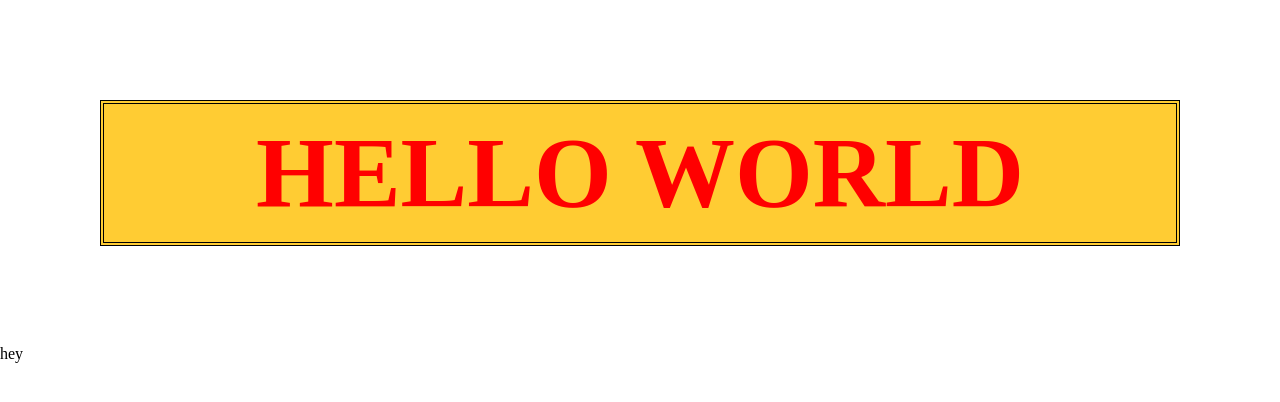
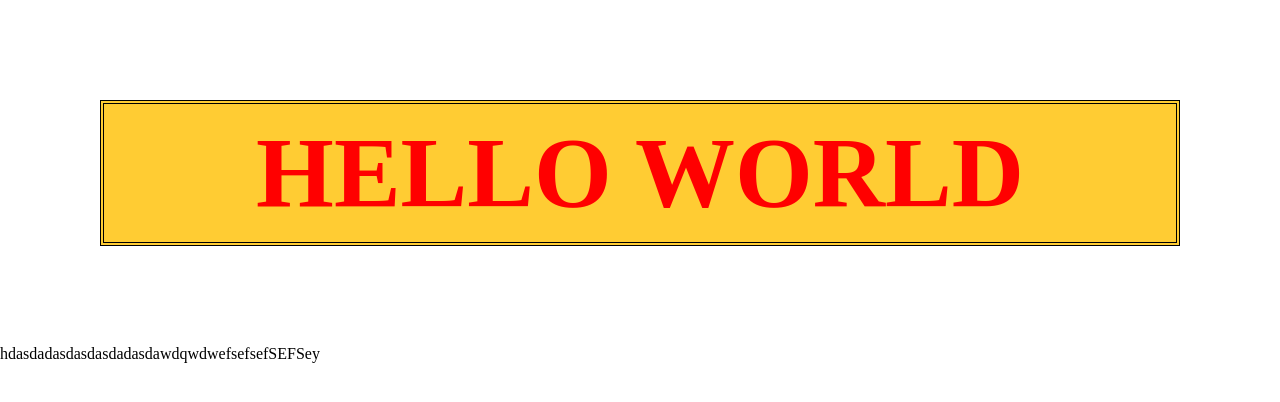
Before and after one commit to Zhuravelb/test, a plain HTML site: page index.html in a window 1280 px wide. Drawn offline with nearby package versions, Linux system fonts and the light colour scheme.

Commit message:
test ydalenka

```diff
--- a/index.html
+++ b/index.html
@@ -12,7 +12,7 @@
 </head>
 <body>
   <h1 class="first">hello World</h1>
-  <p>hey</p>
+  <p>hdasdadasdasdasdadasdawdqwdwefsefsefSEFSey</p>
 
   <script src="https://ajax.googleapis.com/ajax/libs/jquery/3.4.1/jquery.min.js"></script>
   <script src="js/slick.min.js"></script>
```
